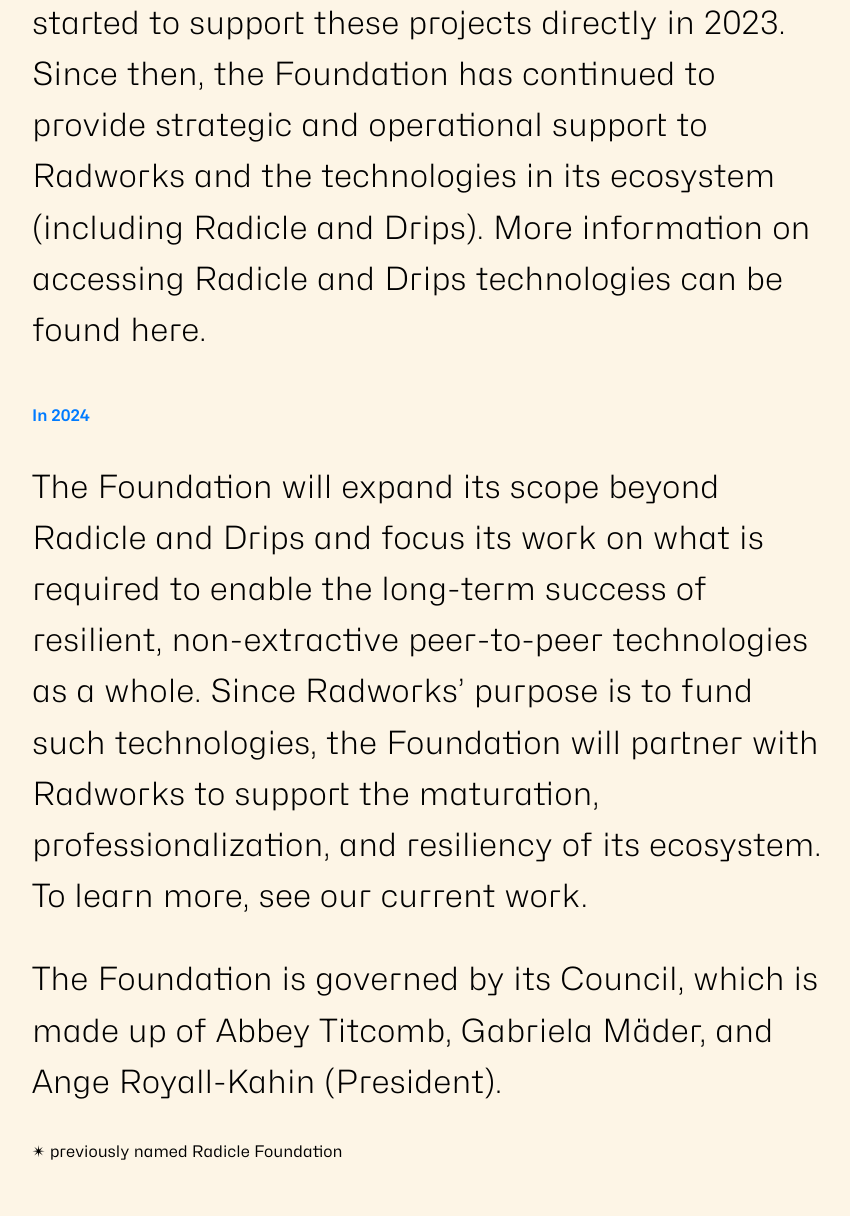
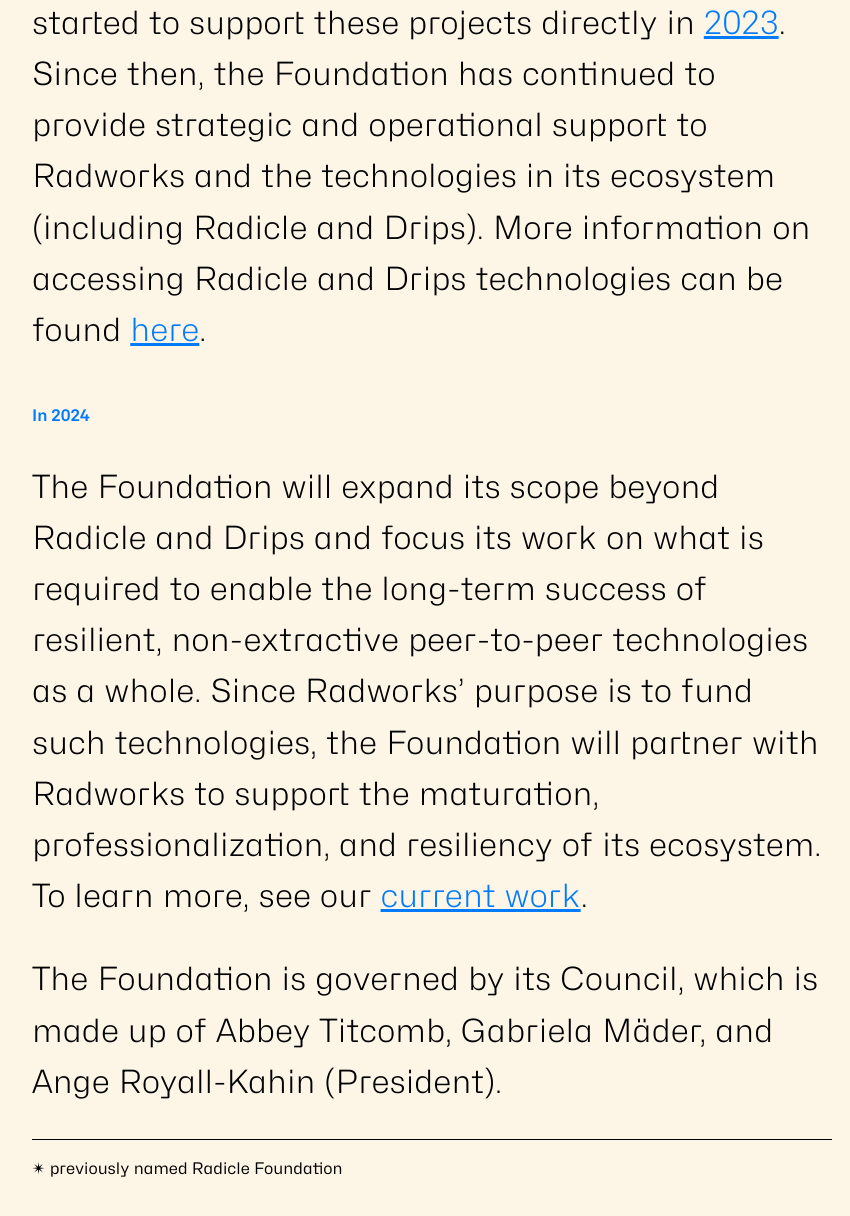
Before and after one commit to brandonhaslegs/brandonhaslegs.github.io, a plain HTML site: page about.html in a window 1280 px wide. Shown: the part 1959-3175 px from the top of the page, without its empty margins (208-1058 px from the left). Drawn offline with Linux system fonts and the light colour scheme.

Commit message:
add links to about

```diff
--- a/about.html
+++ b/about.html
@@ -28,19 +28,21 @@
 	</p>
 	<h2>In 2021</h2>
     <p>
-      The Foundation was initially focused on the maintenance and core development of <a href="http://www.radicle.xyz" target="_blank">Radicle</a>—a sovereign peer-to-peer network for code collaboration, built on top of Git—and <a href="http://www.drips.network" target="_blank">Drips</a>—a decentralized toolkit for individuals and projects to support their software dependencies. Both projects seek to empower, secure, and embed resilience in the development of open source software, which is often underfunded and dependent on centralized platforms susceptible to attacks and censorship.
+      The Foundation was initially focused on the maintenance and core development of <a href="http://www.radicle.xyz" target="_blank">Radicle</a>—a sovereign peer-to-peer network for code collaboration, built on top of Git—and <a href="http://www.drips.network" target="_blank">Drips</a>—a decentralized toolkit for individuals and projects to support their software dependencies. Both projects seek to empower, secure, and embed resilience in the development of open source software, which is often <a href="https://www.fordfoundation.org/work/learning/research-reports/roads-and-bridges-the-unseen-labor-behind-our-digital-infrastructure/" target="_blank">underfunded</a> and dependent on centralized platforms susceptible to <a href="https://thehackernews.com/2023/12/15000-go-module-repositories-on-github.html" target="_blank">attacks</a> and <a href="https://www.eff.org/deeplinks/2020/11/github-youtube-dl-takedown-isnt-just-problem-american-law" target="_blank">censorship</a>.
     </p>
 	<h2>At the end of 2022</h2>
     <p>
-      The Foundation started to receive grants from Radworks: a networked organization and community dedicated to cultivating Internet freedom. The Foundation was initially provided with a grant to continue managing the development of Radicle and Drips protocols, before Radworks started to support these projects directly in 2023. Since then, the Foundation has continued to provide strategic and operational support to Radworks and the technologies in its ecosystem (including Radicle and Drips). More information on accessing Radicle and Drips technologies can be found here.
+      The Foundation started to receive grants from <a href="http://www.radworks.org" target="_blank">Radworks</a>: a networked organization and community dedicated to cultivating Internet freedom. The Foundation was initially provided with a grant to continue managing the development of Radicle and Drips protocols, before Radworks started to support these projects directly in <a href="https://community.radworks.org/t/formal-review-start-the-foundation-org/3280" target="_blank">2023</a>. Since then, the Foundation has continued to provide strategic and operational support to Radworks and the technologies in its ecosystem (including Radicle and Drips). More information on accessing Radicle and Drips technologies can be found <a href="/access.html">here</a>.
     </p>
 	<h2>In 2024</h2>
     <p>
-      The Foundation will expand its scope beyond Radicle and Drips and focus its work on what is required to enable the long-term success of resilient, non-extractive peer-to-peer technologies as a whole. Since Radworks’ purpose is to fund such technologies, the Foundation will partner with Radworks to support the maturation, professionalization, and resiliency of its ecosystem. To learn more, see our current work.
+      The Foundation will expand its scope beyond Radicle and Drips and focus its work on what is required to enable the long-term success of resilient, non-extractive peer-to-peer technologies as a whole. Since Radworks’ purpose is to fund such technologies, the Foundation will partner with Radworks to support the maturation, professionalization, and resiliency of its ecosystem. To learn more, see our <a href="/work.html">current work</a>.
     </p>
     <p>
       The Foundation is governed by its Council, which is made up of Abbey Titcomb, Gabriela Mäder, and Ange Royall-Kahin (President).
     </p>
+
+	<hr>
 
 	<p class="small">✴︎ previously named Radicle Foundation</p>
   </main>
```
